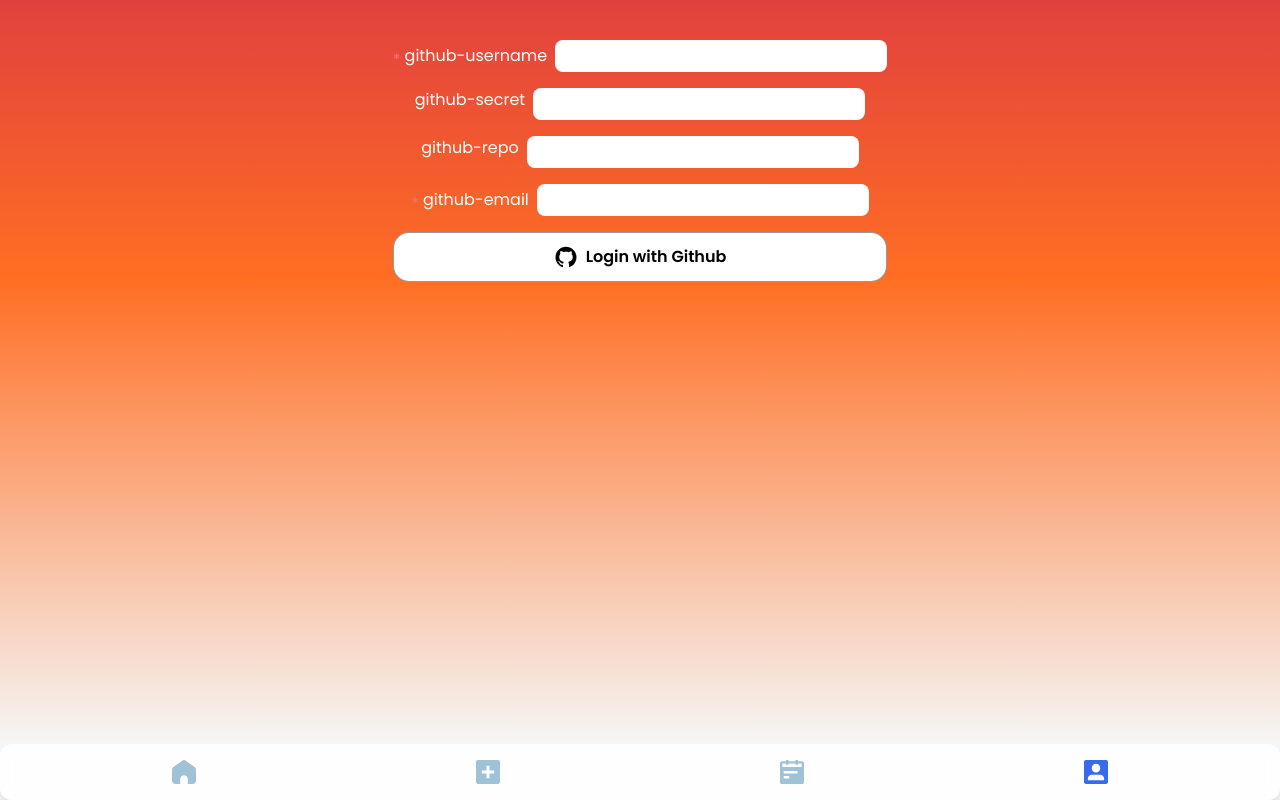
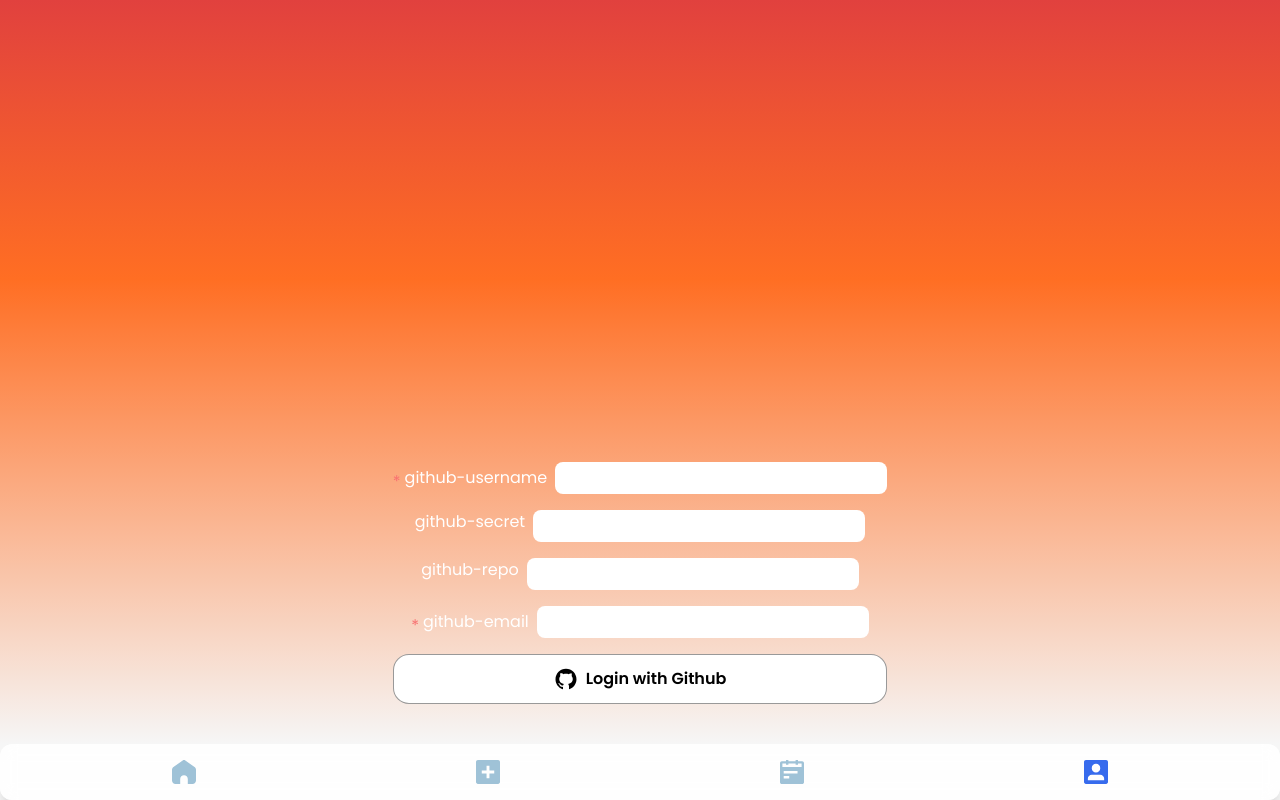
Before and after one commit to boyangwang/diary3, a React (Create React App) app: page /settings in a window 1280 px wide. Built offline with nearby package versions, Linux system fonts and the light colour scheme; no server answers.

Commit message:
fix: login form in bottom

```diff
--- a/src/components/my/LoginForm.tsx
+++ b/src/components/my/LoginForm.tsx
@@ -34,7 +34,7 @@ const LoginForm = ({ className }: { className?: string }) => {
   }, []);
 
   return (
-    <form className="flex flex-col items-center gap-4 text-white" onSubmit={handleSubmit(onSubmit, onError)}>
+    <form className={clsx('flex flex-col items-center gap-4 text-white', className)} onSubmit={handleSubmit(onSubmit, onError)}>
       <div className="flex items-center gap-2">
         <div className="flex flex-col gap-1">
           <div className="flex items-center gap-1">
--- a/src/pages/SettingsPage.tsx
+++ b/src/pages/SettingsPage.tsx
@@ -7,7 +7,7 @@ export default function SettingsPage() {
   const loginUser = useAppSelector(selectLoginUser);
 
   return (
-    <div className={clsx('flex h-full flex-col items-center gap-4 bg-gradient-home px-4 py-10 text-center')}>
+    <div className={clsx('flex h-full flex-col items-center justify-end gap-4 bg-gradient-home px-5 py-10 text-center')}>
       {loginUser.uid ? <GlobalStats /> : <LoginForm />}
     </div>
   );
```
